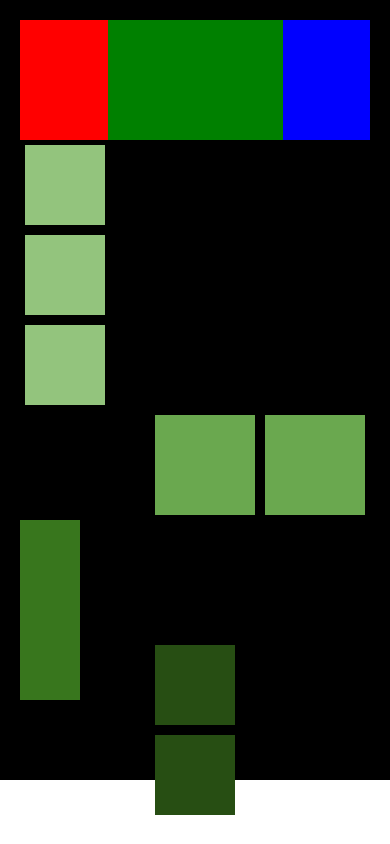
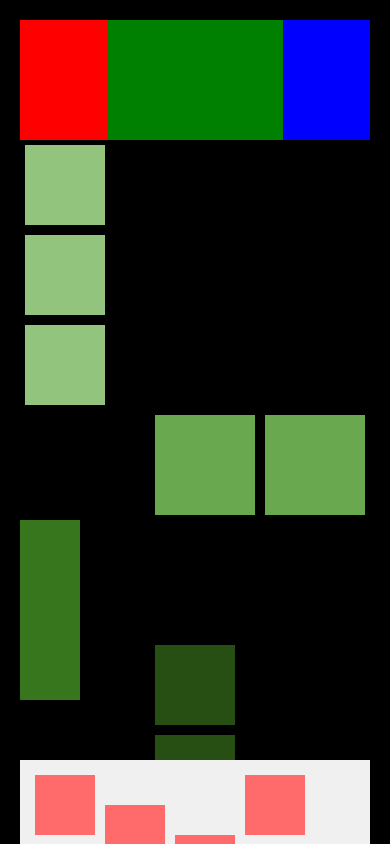
Before and after one commit to LoweDavid02/appdev2, a React Native app in the folder react-native-flexbox/: screen / in a window 390 px wide. Built offline with nearby package versions, Linux system fonts and the light colour scheme.

Commit message:
Add rendering for Align Self, Align Content, and Flex Wrap components

```diff
--- a/react-native-flexbox/App.js
+++ b/react-native-flexbox/App.js
@@ -30,6 +30,15 @@ export default function App() {
       {/* ALIGN ITEMS */}
       <AlignItemsExample />
 
+      {/* ALIGN SELF */}
+      <AlignSelfExample />
+
+      {/* ALIGN CONTENT */}
+      <AlignContentExample />
+
+      {/* FLEX WRAP */}
+      <FlexWrapExample />
+
       <StatusBar style="auto" />
     </ScrollView>
   );
```
